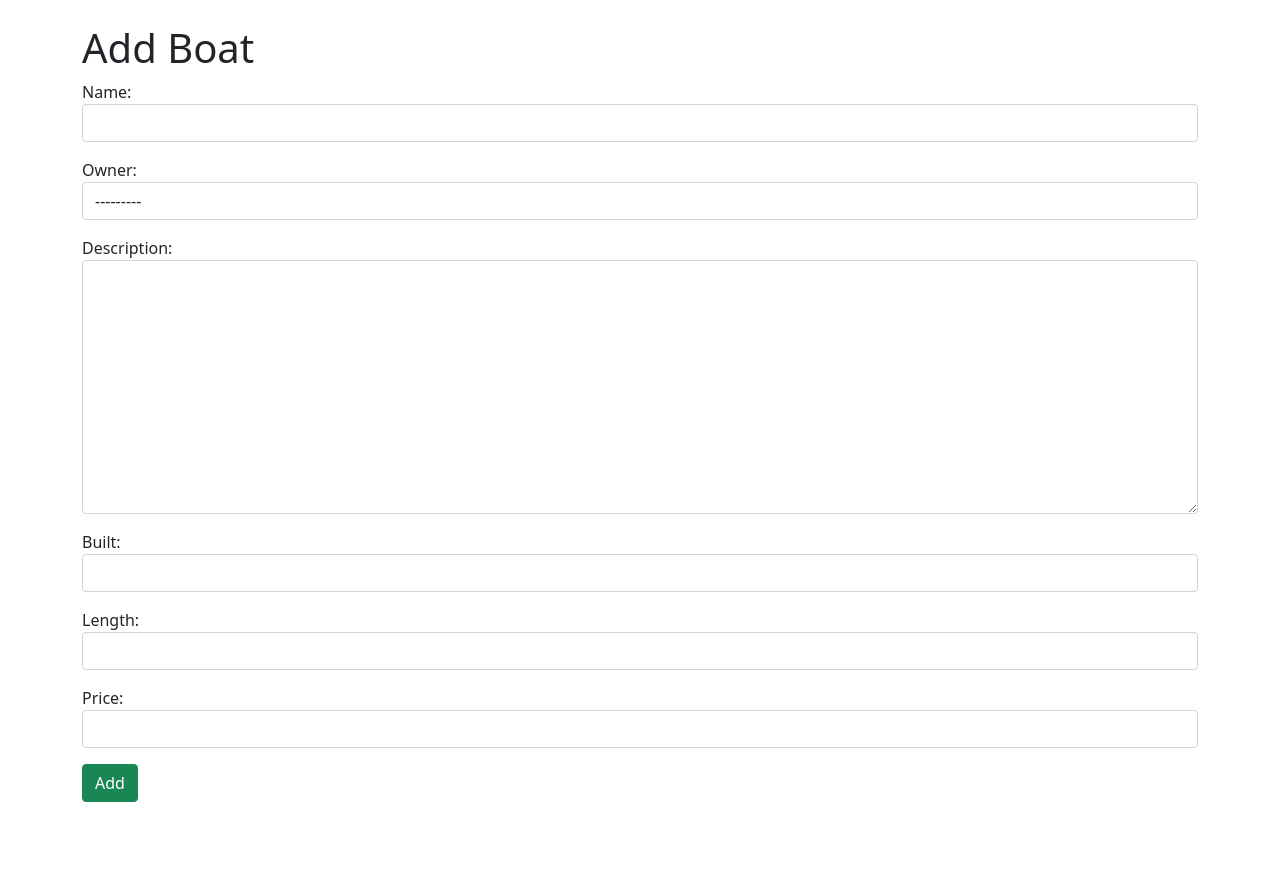
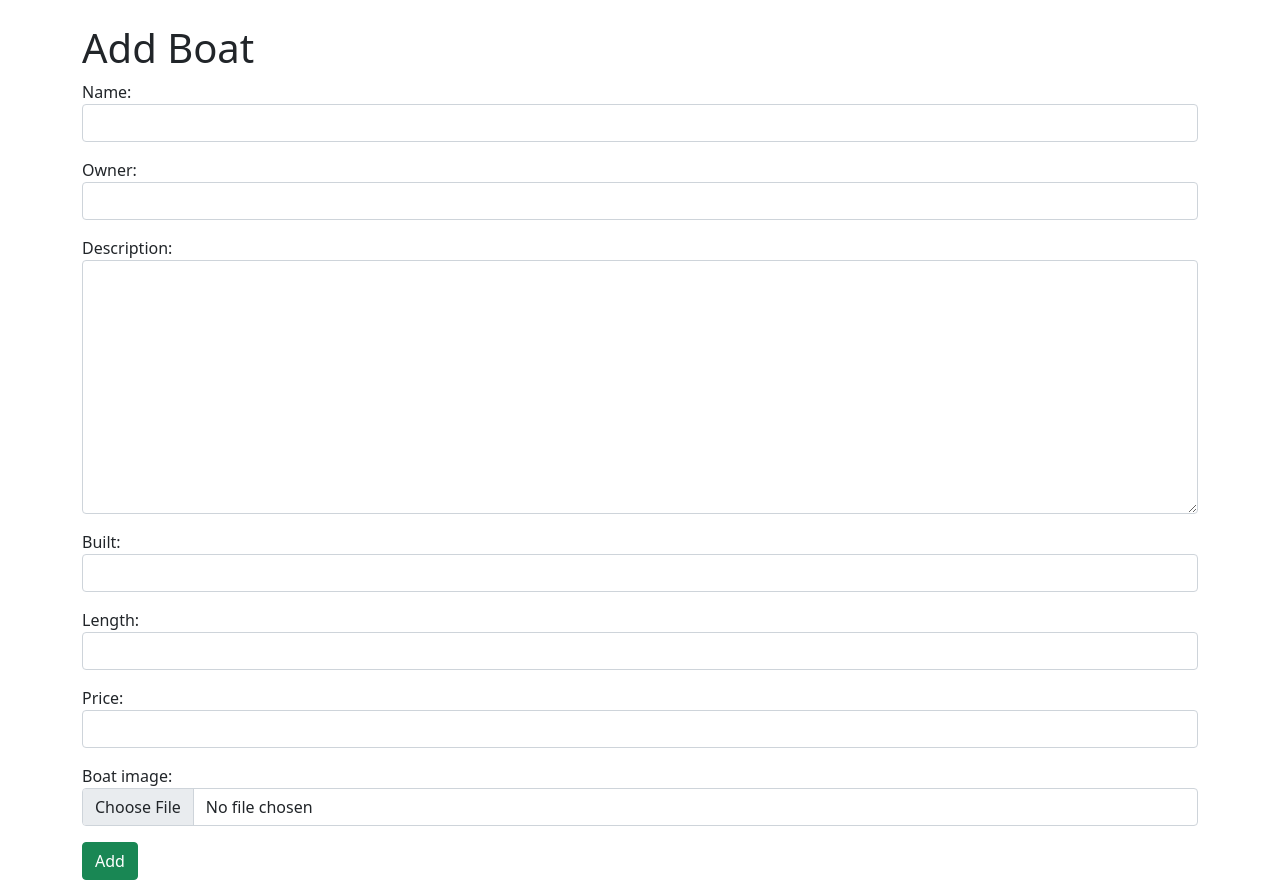
Before and after one commit to SaharatPrangnak/CloudAssignment, a Django app: page /my_boat/add_boat/ in a window 1280 px wide. Shown: the part 56-936 px from the top of the page. Before the commit the page ends 858 px from the top, so only its background shows below. Run offline with Django 3.2, Linux system fonts and the light colour scheme; data comes from the database, SQL or seed files in the repository; both versions use the stored data as it was after the commit.

Commit message:
owner update

```diff
--- a/blog/forms.py
+++ b/blog/forms.py
@@ -6,22 +6,24 @@
 class BoatForm(forms.ModelForm):
     class Meta:
         model = Boat
-        fields = ('name', 'owner', 'description', 'built', 'length', 'price')
+        fields = ('name', 'owner', 'description', 'built', 'length', 'price', 'boat_image')
         widgets = {
             'name': forms.TextInput(attrs={'class':'form-control'}),
-            'owner': forms.Select(attrs={'class':'form-control'}),
+            'owner': forms.Select(attrs={'class':'form-control', 'value':'', 'id':'input', 'type':'hidden'}),
             'description': forms.Textarea(attrs={'class':'form-control'}),
             'built': forms.NumberInput(attrs={'class':'form-control'}),
             'length': forms.NumberInput(attrs={'class':'form-control'}),
             'price': forms.NumberInput(attrs={'class':'form-control'}),
+            'boat_image': forms.ClearableFileInput(attrs={'class':'form-control'}),
         }
 class UpdateBoatForm(forms.ModelForm):
     class Meta:
         model = Boat
-        fields = ('description', 'built', 'length', 'price')
+        fields = ('description', 'built', 'length', 'price', 'boat_image')
         widgets = {
             'description': forms.Textarea(attrs={'class':'form-control'}),
             'built': forms.NumberInput(attrs={'class':'form-control'}),
             'length': forms.NumberInput(attrs={'class':'form-control'}),
             'price': forms.NumberInput(attrs={'class':'form-control'}),
+            'boat_image': forms.ClearableFileInput(attrs={'class': 'form-control'}),
         }
--- a/blog/models.py
+++ b/blog/models.py
@@ -9,3 +9,10 @@
     built = models.IntegerField()
     length = models.DecimalField(max_digits=5, decimal_places=2)
     price = models.DecimalField(max_digits=7, decimal_places=2)
+    boat_image = models.ImageField(null=True, blank=True, upload_to='images/')
+
+    def get_image_url(self):
+        if self.image and hasattr(self.image, 'url'):
+            return self.image.url
+        else:
+            return "/media/images/no_image.jpg"
--- a/blog/templates/boat/add_boat.html
+++ b/blog/templates/boat/add_boat.html
@@ -5,10 +5,16 @@
 {% block content %}
     <h1>Add Boat</h1>
     <div class="form-group">
-        <form method="post">
+        <form method="post" enctype="multipart/form-data">
             {% csrf_token %}
             {{ form.as_p }}
             <button class="btn btn-success">Add</button>
         </form>
+    <script>
+    window.onload = function() {
+        var dogOwner = "{{ user.id }}";
+        document.getElementById('input').value = dogOwner;
+    }
+    </script>
     </div>
 {% endblock %}
--- a/blog/templates/boat/boat_detail.html
+++ b/blog/templates/boat/boat_detail.html
@@ -4,6 +4,7 @@
 {% endblock %}
 {% block content %}
     <h1>{{ boat.name }}</h1>
+    <img src="{{ boat.boat_image.url }}" style="width: 25rem; height: 25rem;">
     <p>
         Owner: {{ boat.owner }}<br>
         Description: {{ boat.description }}<br>
--- a/blog/templates/boat/myboat.html
+++ b/blog/templates/boat/myboat.html
@@ -7,7 +7,7 @@
     <a href="{% url 'add-boat' %}" class="btn btn-primary">Add new Boat</a><br><br>
     {% for boat in object_list %}
         {% if boat.owner.id == user.id %}
-            <div class="card">
+            <div class="card" style="width: 25rem; height: 25rem;">
                 <div class="card-body">
                     <h3><a href="{% url 'boat-detail' boat.pk %}">{{ boat.name }}</a></h3>
                     <p>
--- a/blog/templates/home.html
+++ b/blog/templates/home.html
@@ -6,6 +6,7 @@
     <h1>Rent My Boat</h1>
     {% for boat in object_list %}
         <div class="card">
+            <img src="{{ boat.boat_image.url }}" style="width: 25rem; height: 25rem;">
             <div class="card-body">
                 <h4><a href="{% url 'boat-detail' boat.pk %}">{{ boat.name }}</a> </h4>
                 <p>
--- a/blog/urls.py
+++ b/blog/urls.py
@@ -1,3 +1,5 @@
+from django.conf import settings
+from django.conf.urls.static import static
 from django.urls import path
 from .views import HomeView, AddBoatView, MyBoat, BoatDetail, UpdateBoatView, DeleteBoatView
 from blog import views
@@ -9,4 +11,4 @@
     path('my_boat/add_boat/', AddBoatView.as_view(), name="add-boat"),
     path('boat/update/<int:pk>', UpdateBoatView.as_view(), name="update-boat"),
     path('boat/delete/<int:pk>', DeleteBoatView.as_view(), name="delete-boat"),
-]
+]+ static(settings.MEDIA_URL, document_root=settings.MEDIA_ROOT)
```
Also changed, not shown: CloudAssignment/settings.py (+21 -4 lines), db.sqlite3.
